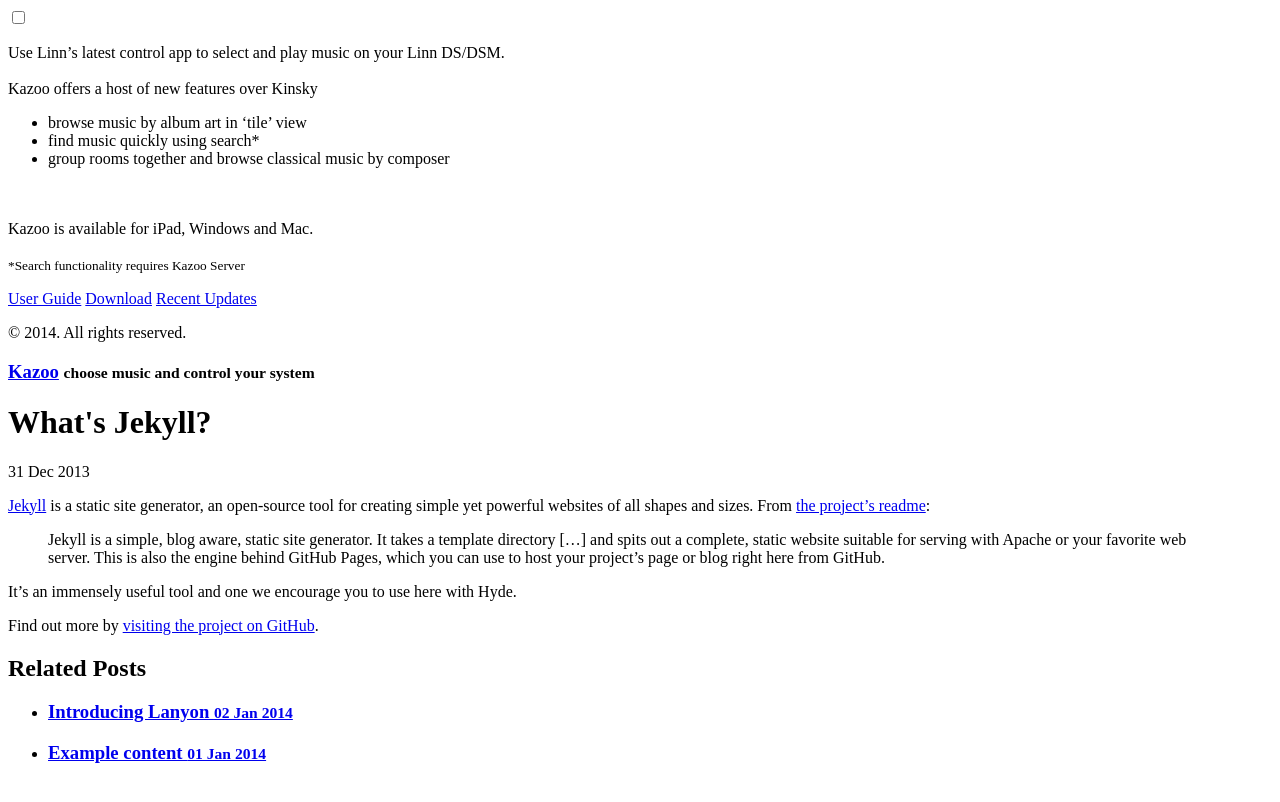
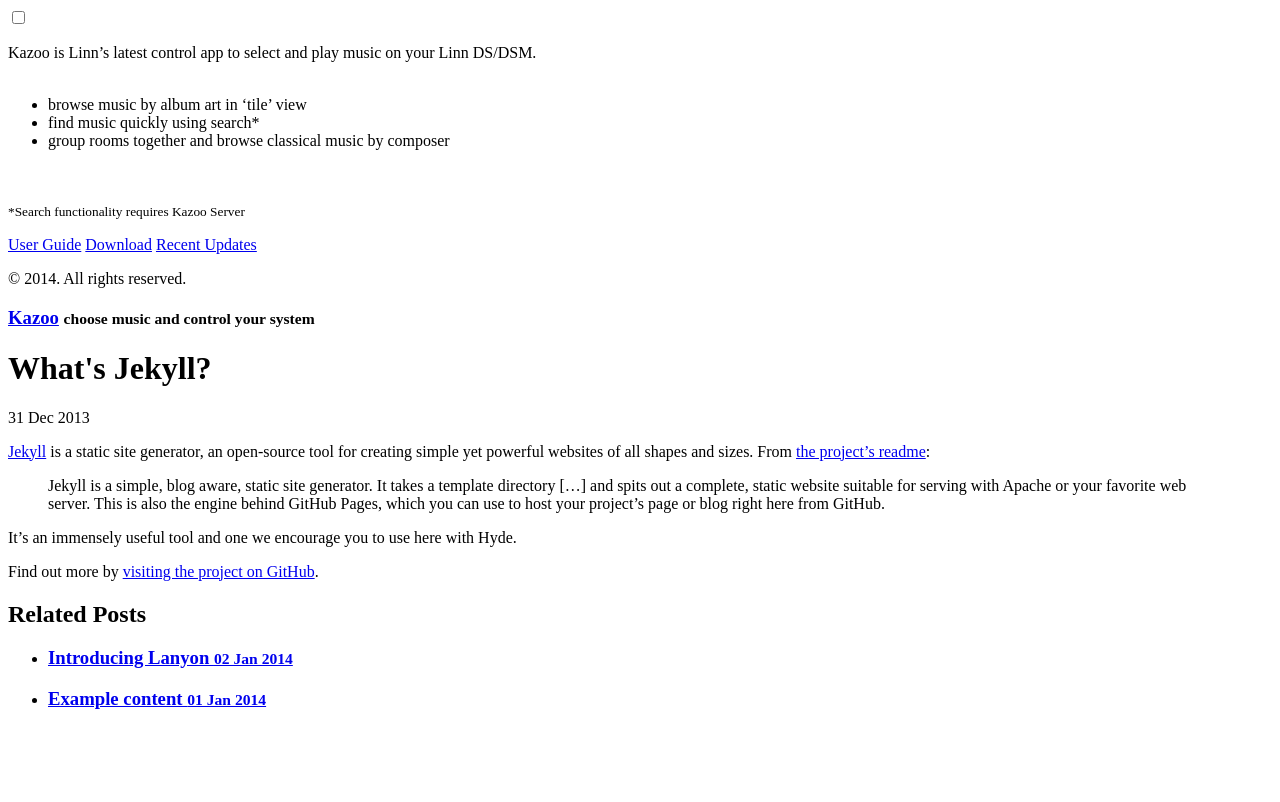
Before and after one commit to linn/kazoo.site, a Jekyll site: the page built from _posts/2013-12-31-whats-jekyll.md, in a window 1280 px wide. Shown: the top 802 px of the page. Built offline with Jekyll 4.4.1, drawn with Linux system fonts in a browser that asks for light colours.

Commit message:
Updated desc

```diff
--- a/_config.yml
+++ b/_config.yml
@@ -4,6 +4,6 @@
 tagline: 'choose music and control your system'
 url: 'https://github.com/linn/kazoo.site'
 permalink: pretty
-description: 'Use Linn’s latest control app to select and play music on your Linn DS/DSM.<br/><br/>  Kazoo offers a host of new features over Kinsky <ul><li>browse music by album art in ‘tile’ view</li><li>find music quickly using search*</li> <li>group rooms together and browse classical music by composer</li></ul>
-<br/><br/>Kazoo is available for iPad, Windows and Mac.<br/><br/>
+description: 'Kazoo is Linn’s latest control app to select and play music on your Linn DS/DSM.<br/><br/> <ul><li>browse music by album art in ‘tile’ view</li><li>find music quickly using search*</li> <li>group rooms together and browse classical music by composer</li></ul>
+<br/><br/>
 <small>*Search functionality requires Kazoo Server</small>'
```
